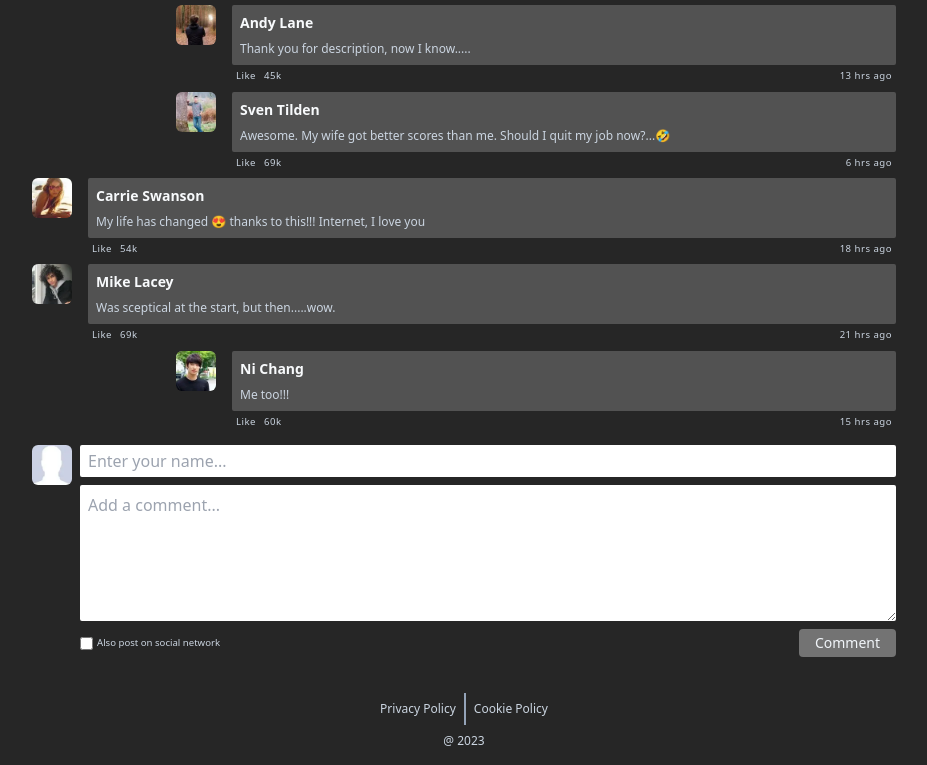
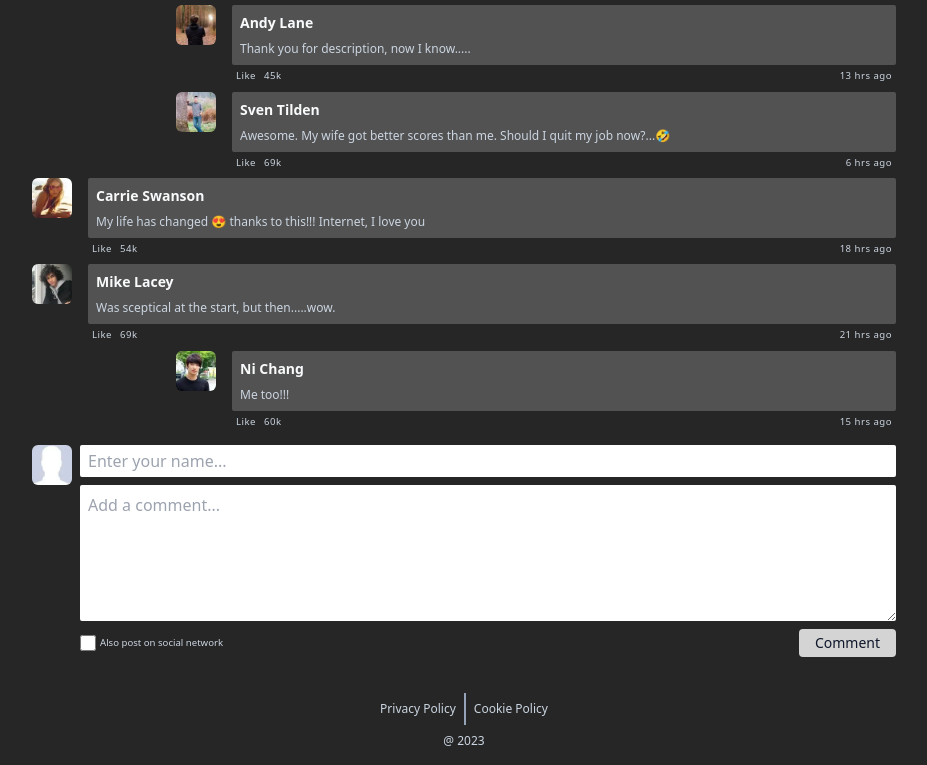
Before and after one commit to alex-gavr/do-blazingly-fast, an Astro site: page / in a window 1280 px wide. Shown: the part 1176-1941 px from the top of the page, without its empty margins (176-1103 px from the left). Built offline with nearby package versions, Linux system fonts and the light colour scheme; Astro itself is replaced by a stand-in of ours.

Commit message:
increase checkbox, make button more visible

```diff
--- a/src/components/CommentsSection/UserInput.astro
+++ b/src/components/CommentsSection/UserInput.astro
@@ -18,10 +18,10 @@
     <div class='flex w-full flex-row items-center justify-between'>
       <div class="flex flex-row justify-center items-center gap-1">
         <label for="checkboxInput" class="hidden">Select option</label>
-        <input type='checkbox' name='checkboxInput' id='checkboxInput' aria-label='Select option' />
+        <input type='checkbox' name='checkboxInput' id='checkboxInput' aria-label='Select option' class="w-4 h-4" />
         <p class='text-[0.6rem]'>Also post on social network</p>
       </div>
-      <button type="button" class='rounded bg-neutral-500 px-4 py-1 text-slate-100 text-sm'>Comment</button>
+      <button type="button" class='rounded bg-neutral-300 px-4 py-1 text-slate-900 text-sm'>Comment</button>
     </div>
   </div>
 </div>
```
